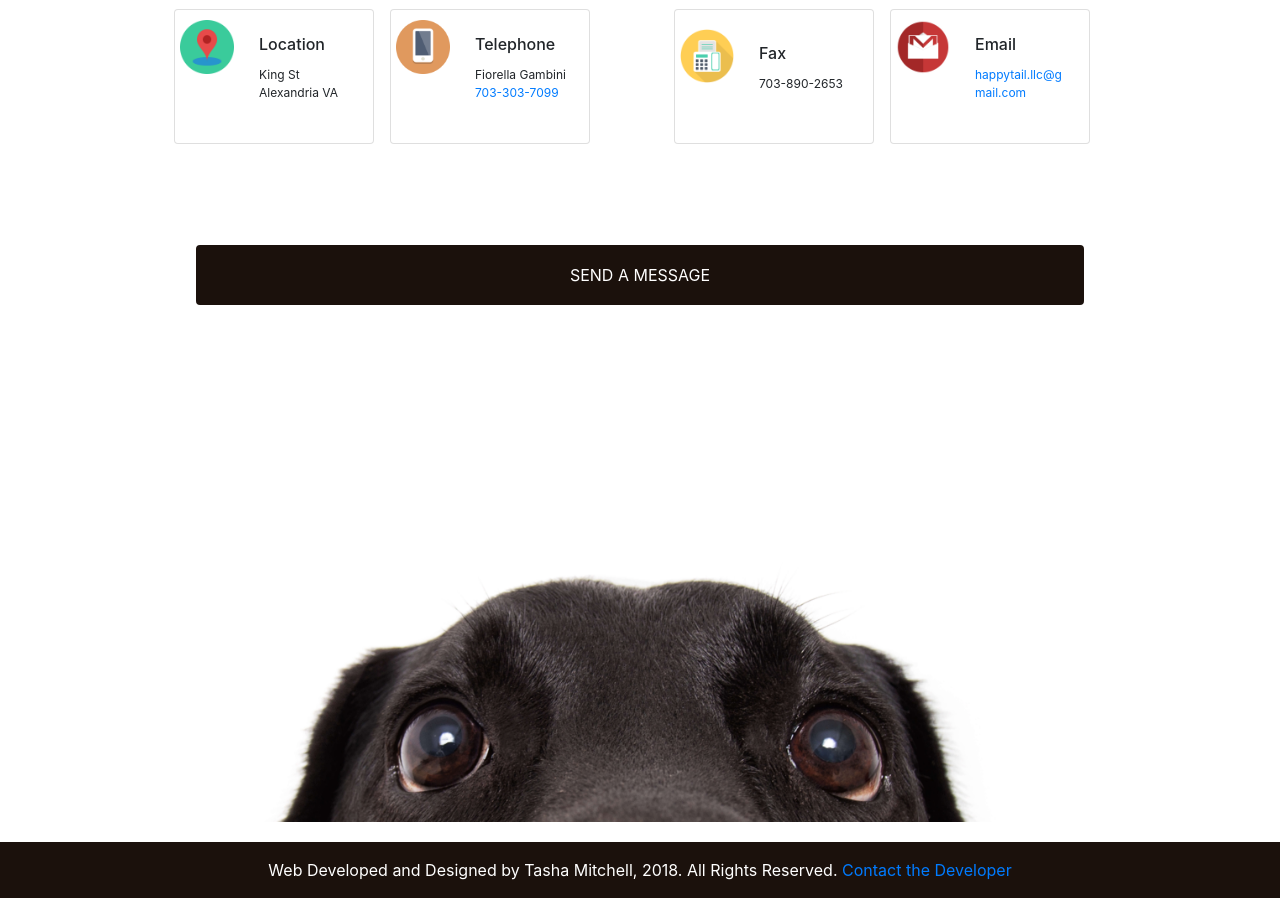
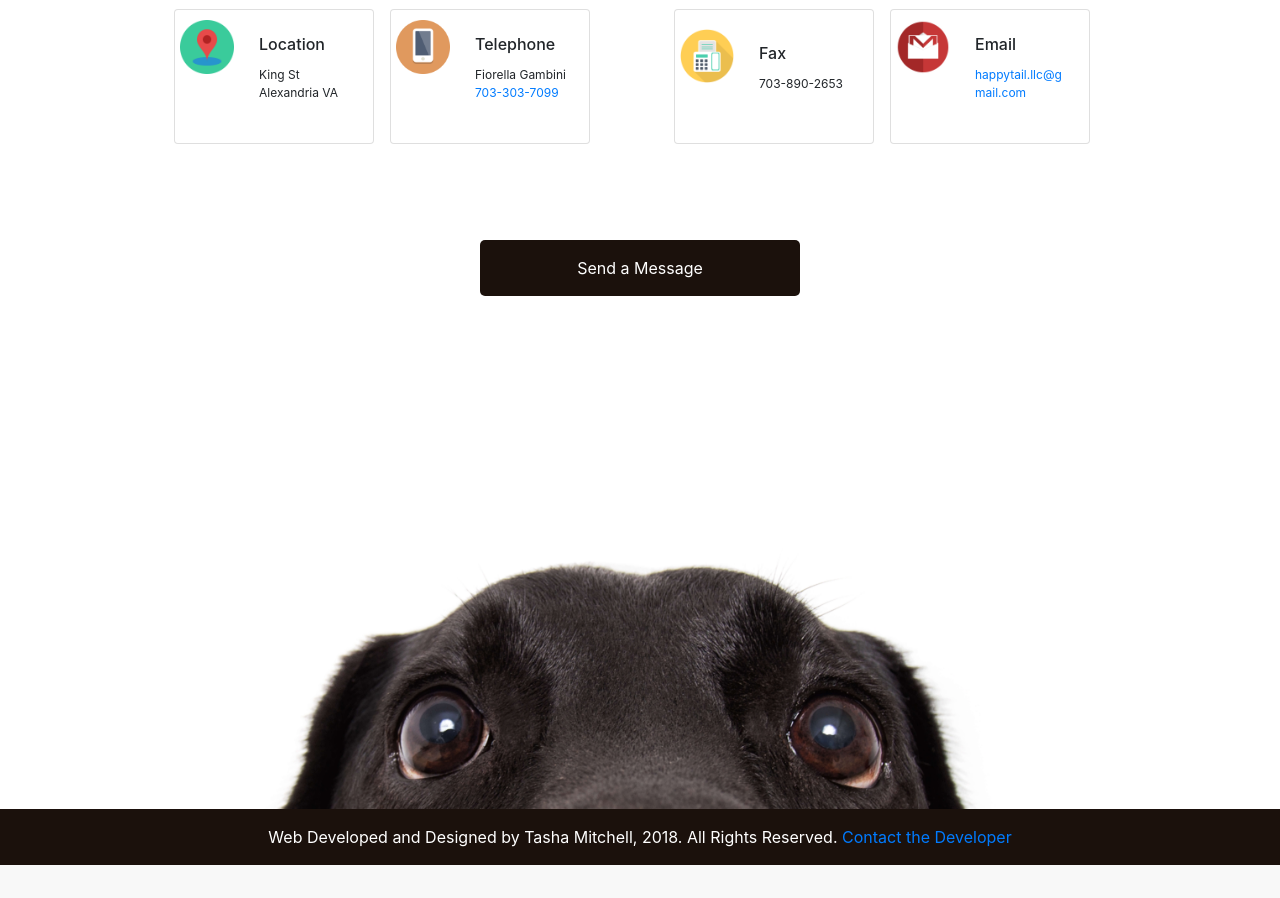
Before and after one commit to tamitchell/HappyTailLLC, a PHP site: page /index.html in a window 1280 px wide. Shown: the part 2729-3627 px from the top of the page. After the commit the page ends 3594 px from the top, so only its background shows below. Run offline with PHP 8.4, Linux system fonts and the light colour scheme; some libraries are stand-ins or nearby versions.

Commit message:
fixed css issues and buttons

```diff
--- a/blog-posts/hyperactivity.html
+++ b/blog-posts/hyperactivity.html
@@ -129,7 +129,7 @@ No matter what you choose, remember to watch and analyze your pet's behavior clo
 
     <!--END Questions/Contact Us container-->
      <!--START Page Footer-->
-     <footer class="footer page-footer font-small">
+     <footer class="page-footer font-small">
 
             <!-- Copyright -->
             <div class="footer-copyright text-center py-3">
--- a/blog-posts/separation-anxiety.html
+++ b/blog-posts/separation-anxiety.html
@@ -154,7 +154,7 @@ No matter what you choose, remember to watch and analyze your pet's behavior clo
 
     <!--END Questions/Contact Us container-->
      <!--START Page Footer-->
-     <footer class="footer page-footer font-small">
+     <footer class="page-footer font-small">
 
             <!-- Copyright -->
             <div class="footer-copyright text-center py-3">
--- a/contact.html
+++ b/contact.html
@@ -268,7 +268,7 @@
     </main>
 
     <!--START Page Footer-->
-    <footer class="footer page-footer font-small">
+    <footer class="page-footer font-small">
       <!-- Copyright -->
       <div class="footer-copyright text-center py-3">
         Web Developed and Designed by Tasha Mitchell, 2018. All Rights Reserved.
--- a/index.html
+++ b/index.html
@@ -179,8 +179,6 @@
             role="button"
             data-slide="prev"
           >
-            <span class="carousel-control-prev-icon" aria-hidden="true"></span>
-            <span class="sr-only">Previous</span>
           </a>
           <a
             class="carousel-control-next"
@@ -188,8 +186,6 @@
             role="button"
             data-slide="next"
           >
-            <span class="carousel-control-next-icon" aria-hidden="true"></span>
-            <span class="sr-only">Next</span>
           </a>
 
           <!--END Slide-->
@@ -443,74 +439,10 @@
         <!--END Contact Icons-->
 
         <!--Send a message form-->
-        <div class="accordion-container">
-          <button
-            type="button"
-            data-toggle="collapse"
-            data-target="#sendMessage"
-            aria-expanded="false"
-            aria-controls="sendMessage"
-            class="btn accordion contact "
-          >
+        <div class="container send-message-container">
+          <a href="mailto:happytail.llc@gmail.com" class="contact-link-btn">
             Send a Message
-          </button>
-
-          <div class="collapse accordion-content" id="sendMessage">
-            <form action="https://www.enformed.io/9pr2kl0" method="POST">
-              <div class="form-group">
-                <label for="Full Name" class="sr-only">Name</label>
-                <input
-                  name="Full Name"
-                  type="text"
-                  class="form-control mb-2 mr-sm-2"
-                  placeholder="Full Name"
-                  required
-                  aria-required="true"
-                />
-              </div>
-
-              <div class="form-group">
-                <label for="Email" class="sr-only">Email</label>
-                <input
-                  name="Email"
-                  type="email"
-                  class="form-control mb-2 mr-sm-2"
-                  placeholder="Email"
-                  required
-                  aria-required="true"
-                />
-              </div>
-
-              <div class="form-group">
-                <label for="Phone Number">Phone</label>
-                <input
-                  name="Phone Number"
-                  pattern="[0-9]{3}-[0-9]{2}-[0-9]{3}"
-                  type="tel"
-                  placeholder="(555) 555 5555"
-                  required
-                  aria-required="true"
-                />
-              </div>
-
-              <div class="form-group">
-                <label for="Message">Message</label>
-                <textarea
-                  class="form-control"
-                  name="Message"
-                  rows="3"
-                  required
-                  aria-required="true"
-                ></textarea>
-                <input type="hidden" name="*redirect" value="http://happytailva.com/redirect.html" />
-                <input type="hidden" name="*default_email" value="happytail.llc@gmail.com" />
-                <input type="hidden" name="*honeypot" />
-                <button type="submit" class="btn btn-primary">Submit</button>
-              </div>
-
-            </form>
-
-          </div>
+          </a>
         </div>
 
         <img
@@ -526,7 +458,7 @@
       </div>
     </main>
     <!--START Page Footer-->
-    <footer class="footer page-footer font-small">
+    <footer class="page-footer font-small">
 
       <!-- Copyright -->
       <div class="footer-copyright text-center py-3">
--- a/notfound.html
+++ b/notfound.html
@@ -88,7 +88,7 @@
         </main>
 
     <!--START Page Footer-->
-    <footer class="footer page-footer font-small">
+    <footer class="page-footer font-small">
       <!-- Copyright -->
       <div class="footer-copyright text-center py-3">
         Web Developed and Designed by Tasha Mitchell, 2018. All Rights Reserved.
--- a/pricing.html
+++ b/pricing.html
@@ -280,7 +280,7 @@
 
     <!--END Questions/Contact Us container-->
      <!--START Page Footer-->
-     <footer class="footer page-footer font-small">
+     <footer class="page-footer font-small">
 
             <!-- Copyright -->
             <div class="footer-copyright text-center py-3">
--- a/redirect.html
+++ b/redirect.html
@@ -78,7 +78,7 @@
 
 
      <!--START Page Footer-->
-     <footer class="footer page-footer font-small">
+     <footer class="page-footer font-small">
 
             <!-- Copyright -->
             <div class="footer-copyright text-center py-3">
--- a/services.html
+++ b/services.html
@@ -357,7 +357,7 @@
 
     <!--Div for containerID below-->
 
-    <footer class="footer page-footer font-small">
+    <footer class="page-footer font-small">
       <!-- Copyright -->
       <div class="footer-copyright text-center py-3">
         Web Developed and Designed by Tasha Mitchell, 2018. All Rights Reserved.
--- a/stylesheets/components/_sliders.scss
+++ b/stylesheets/components/_sliders.scss
@@ -23,11 +23,11 @@
 .slider-item {
   // position: relative;
   height: 100% !important;
-  @include absolute-center();
+  // @include absolute-center();
 }
 .slider-caption {
   max-width: 100%;
-  top: -150px;
+  top: 35%;
 }
 }
 .blog-caption,
--- a/stylesheets/main.css
+++ b/stylesheets/main.css
@@ -82,13 +82,10 @@
 }
 .banner-slider .slider-item {
   height: 100% !important;
-  position: absolute;
-  left: 50%;
-  transform: translate(-50%, -50%);
 }
 .banner-slider .slider-caption {
   max-width: 100%;
-  top: -150px;
+  top: 35%;
 }
 
 .blog-caption,
@@ -467,27 +464,6 @@ a:hover {
 }
 
 /*Body, Main Styles*/
-* {
-  margin: 0;
-  padding: 0;
-}
-
-html,
-body {
-  height: 100%;
-}
-
-body {
-  display: flex;
-  min-height: 100vh;
-  flex-direction: column;
-}
-
-.main-content {
-  flex: 1;
-  padding-bottom: 0px;
-}
-
 h1 {
   text-align: center;
   text-transform: uppercase;
--- a/stylesheets/main.scss
+++ b/stylesheets/main.scss
@@ -18,27 +18,6 @@
 }
 
 /*Body, Main Styles*/
-
-* {
-  margin: 0;
-  padding: 0;
-}
-
-html,
-body {
-  height: 100%;
-}
-
-body {
-  display: flex;
-  min-height: 100vh;
-  flex-direction: column;
-}
-
-.main-content {
-  flex: 1;
-  padding-bottom: 00px;
-}
 
 h1 {
   text-align: center;
```
Also changed, not shown: 1 other file.
